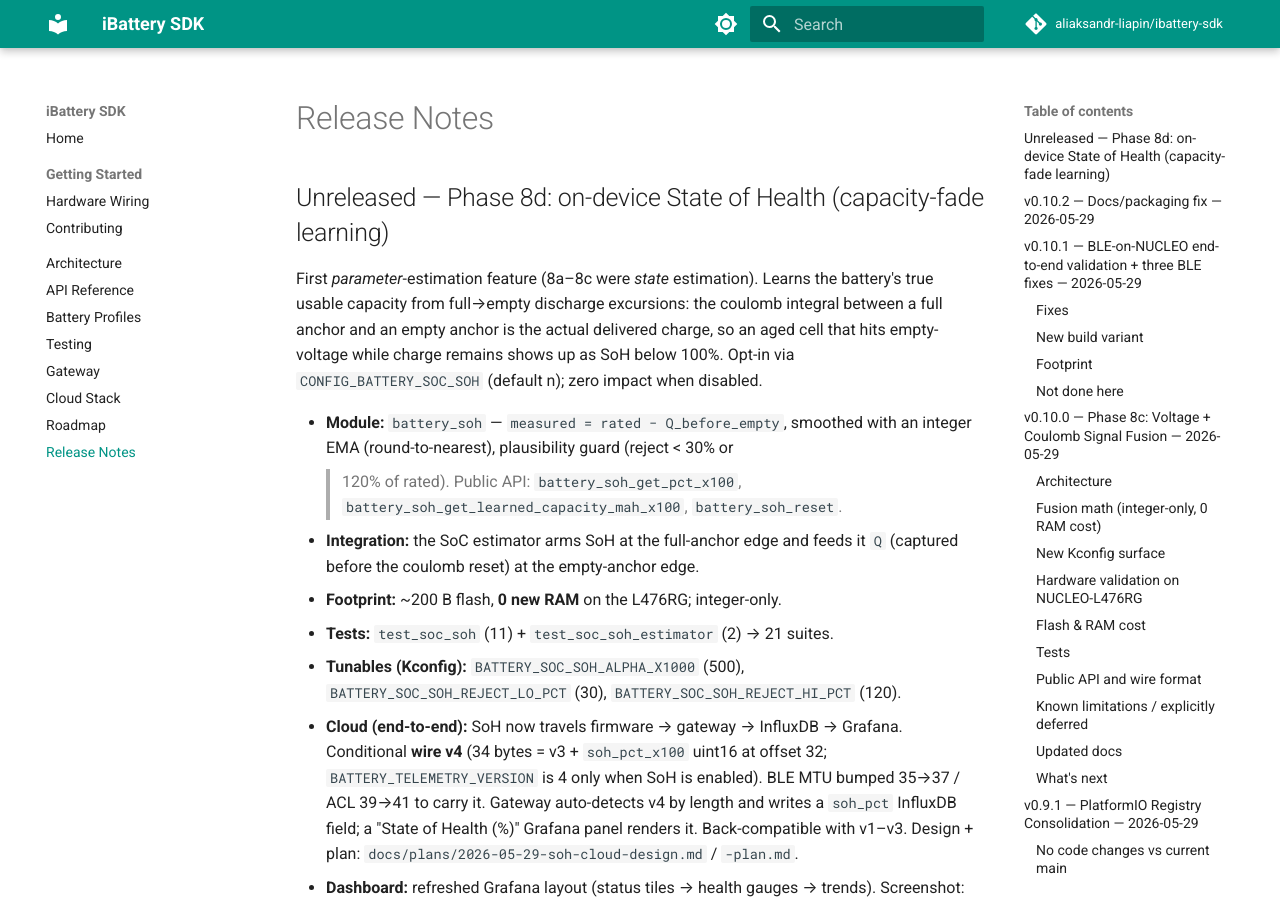
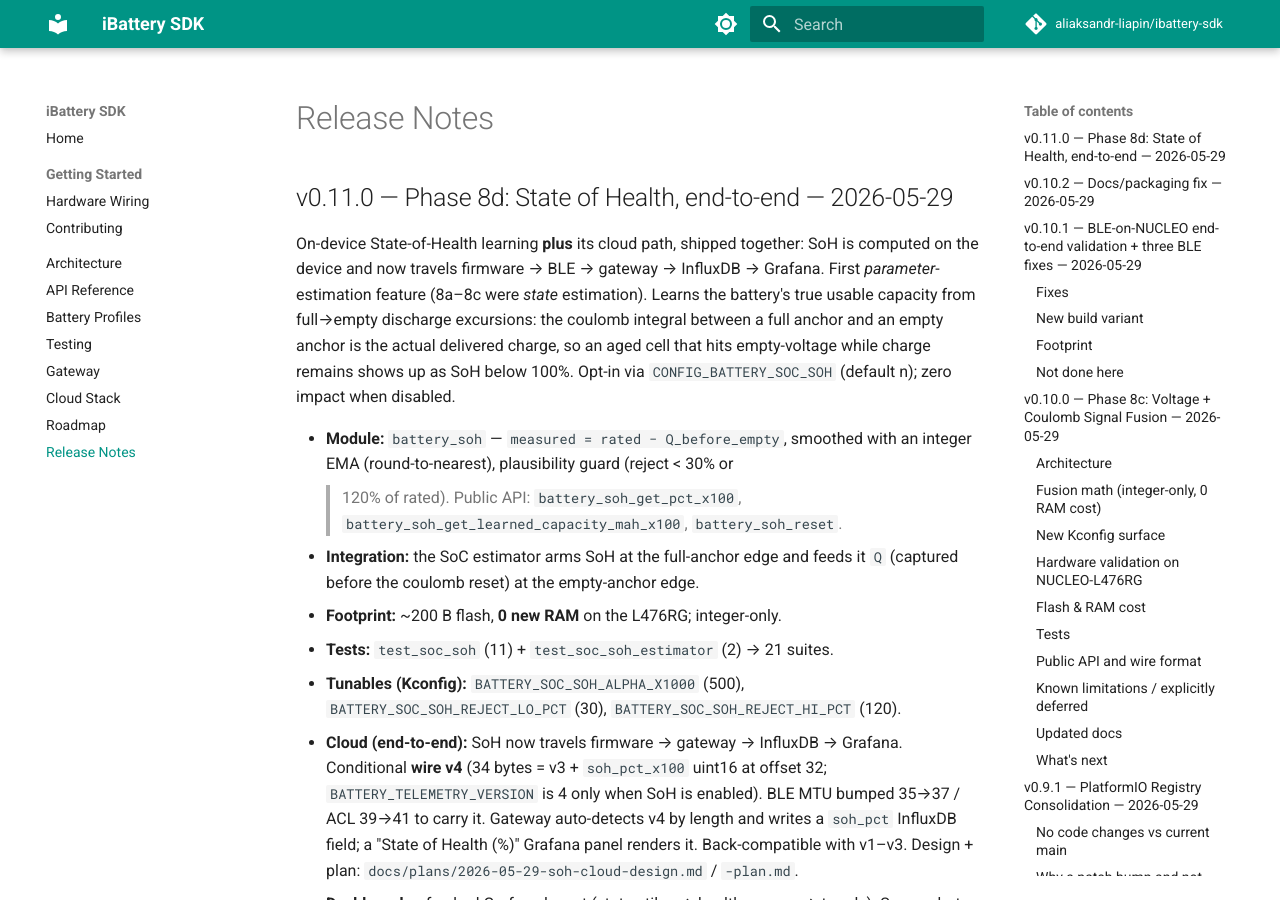
Before and after one commit to aliaksandr-liapin/ibattery-sdk, an MkDocs documentation site: the page built from docs/RELEASE_NOTES.md, in a window 1280 px wide and 900 px high. Built offline with MkDocs 1.6.1 and Material for MkDocs 9.7.7, drawn with Linux system fonts in a browser that asks for light colours; comment, search, counter and statistics services are not loaded.

Commit message:
release: v0.11.0 — Phase 8d State of Health, end-to-end
Bundles the on-device SoH learner + the cloud layer (wire v4 → gateway →
InfluxDB → Grafana). Bumps library.json + version pins/status across README,
docs/index, ROADMAP, CLAUDE; finalizes the v0.11.0 release notes.

Co-Authored-By: Claude Opus 4.8 (1M context) <noreply@anthropic.com>

```diff
--- a/docs/RELEASE_NOTES.md
+++ b/docs/RELEASE_NOTES.md
@@ -1,8 +1,11 @@
 # Release Notes
 
-## Unreleased — Phase 8d: on-device State of Health (capacity-fade learning)
+## v0.11.0 — Phase 8d: State of Health, end-to-end — 2026-05-29
 
-First *parameter*-estimation feature (8a–8c were *state* estimation). Learns
+On-device State-of-Health learning **plus** its cloud path, shipped together:
+SoH is computed on the device and now travels firmware → BLE → gateway →
+InfluxDB → Grafana. First *parameter*-estimation feature (8a–8c were *state*
+estimation). Learns
 the battery's true usable capacity from full→empty discharge excursions: the
 coulomb integral between a full anchor and an empty anchor is the actual
 delivered charge, so an aged cell that hits empty-voltage while charge remains
--- a/docs/ROADMAP.md
+++ b/docs/ROADMAP.md
@@ -1,6 +1,6 @@
 # Roadmap & Business Strategy
 
-## Current State (v0.10.2 — Phase 8 complete + BLE-on-NUCLEO E2E validated, all hardware-validated on NUCLEO-L476RG)
+## Current State (v0.11.0 — Phase 8 + State of Health end-to-end, all hardware-validated on NUCLEO-L476RG)
 
 v0.10.1 closed the deferred BLE end-to-end loop: v3 telemetry now flows
 firmware → BLE → gateway → InfluxDB → Grafana on real hardware (X-NUCLEO-IDB05A2
--- a/library.json
+++ b/library.json
@@ -1,7 +1,7 @@
 {
     "$schema": "https://raw.githubusercontent.com/platformio/platformio-core/develop/platformio/assets/schema/library.json",
     "name": "ibattery-sdk",
-    "version": "0.10.2",
+    "version": "0.11.0",
     "description": "Battery intelligence SDK for IoT — voltage measurement, SoC estimation (voltage-LUT + working coulomb counting via INA219 + optional voltage/coulomb signal fusion), temperature monitoring, power state management, BLE telemetry. Median voltage filter, SoC slew-rate limiter, and current-adaptive fusion for accuracy under load. Hardware-validated on NUCLEO-L476RG. Supports CR2032 and LiPo.",
     "keywords": "battery, soc, voltage, current, coulomb, ina219, iot, embedded, lipo, cr2032, telemetry, ble, power-management, zephyr",
     "homepage": "https://aliaksandr-liapin.github.io/ibattery-sdk/",
```
Also changed, not shown: CLAUDE.md (+3 -3 lines), README.md (+3 -3 lines), docs/index.md (+3 -3 lines).
